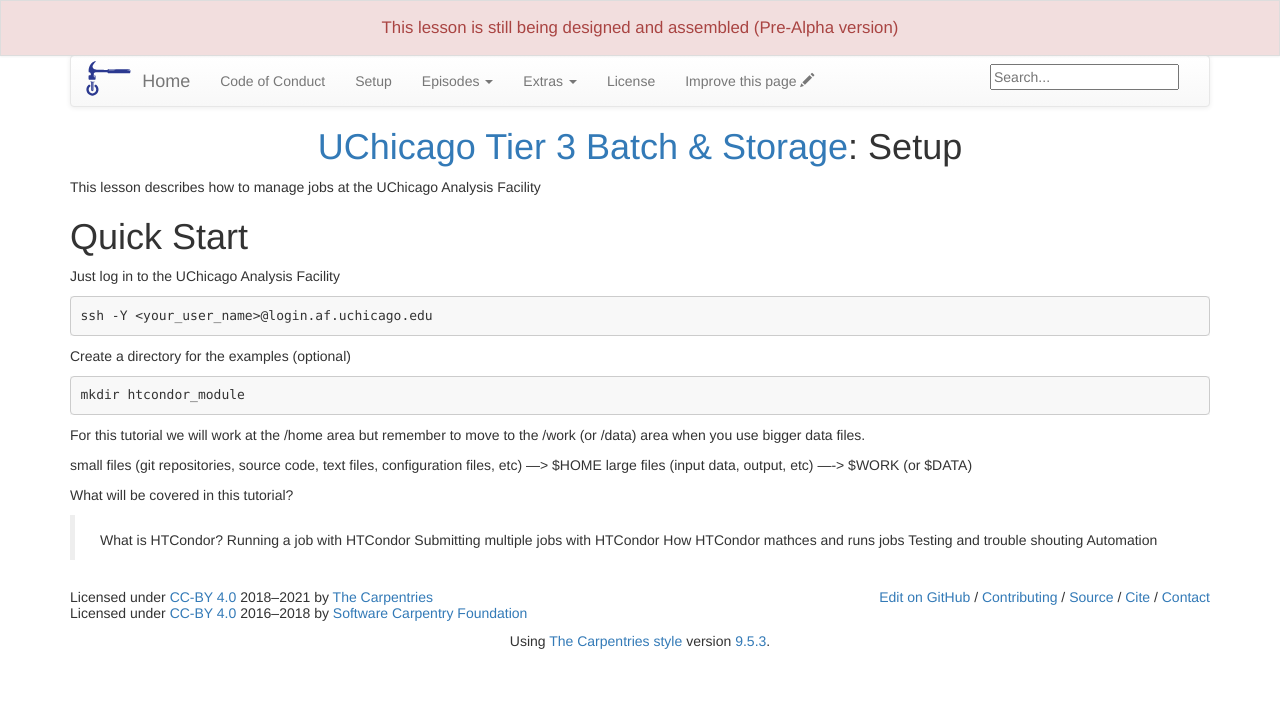
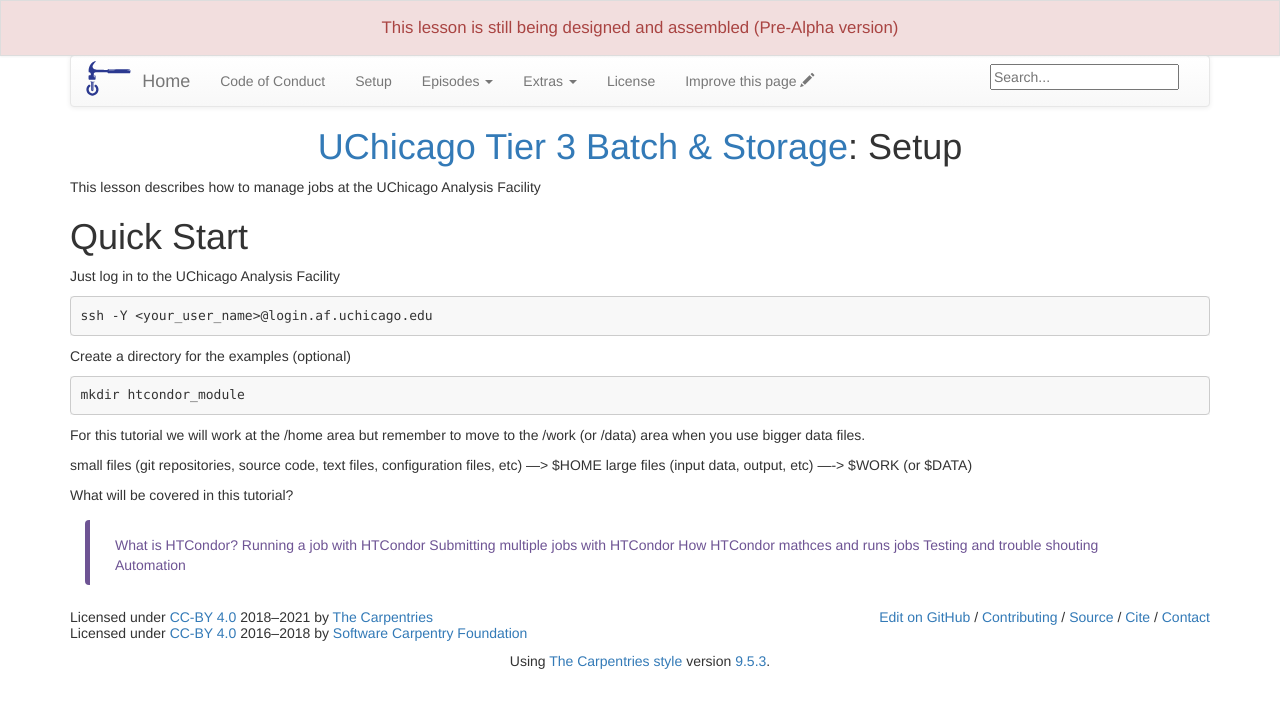
Before and after one commit to Cecilia-Duran/chicago_tier3_batch_and_storage, a Jekyll site: the page built from setup.md, in a window 1280 px wide. Shown: the top 708 px of the page. Built offline with Jekyll 4.4.1, drawn with Linux system fonts in a browser that asks for light colours.

Commit message:
Update setup.md

```diff
--- a/setup.md
+++ b/setup.md
@@ -28,8 +28,8 @@ What will be covered in this tutorial?
 > How HTCondor mathces and runs jobs
 > Testing and trouble shouting
 > Automation
-
-
+>
+{: .output}
 {: .language-bash}
 
 
```
